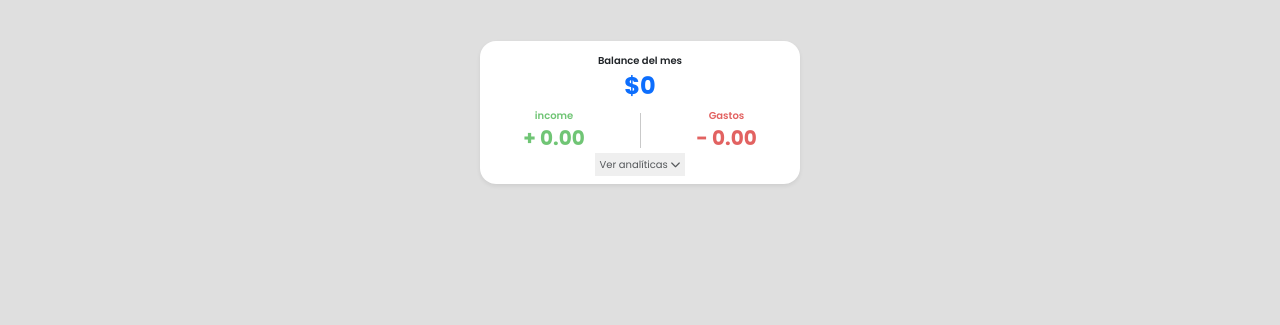
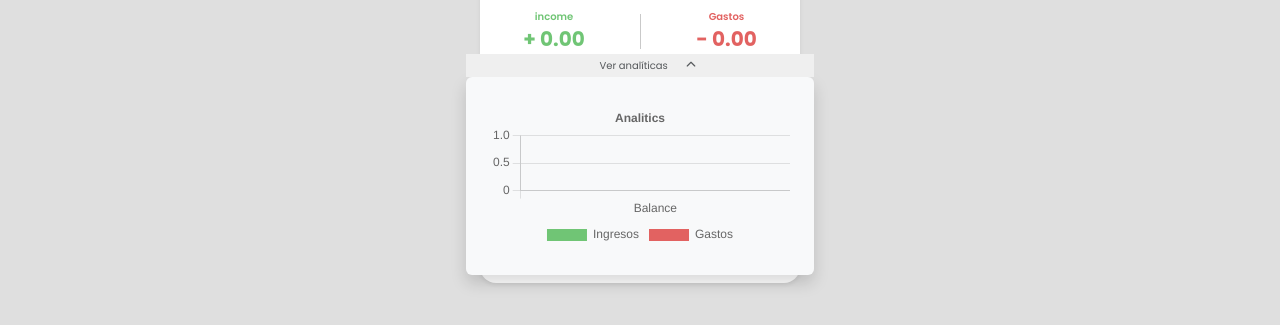
Before and after one commit to AndresTMX/cost-control, a React (Vite) app: page / in a window 1280 px wide. Shown: the part 326-651 px from the top of the page. Built offline with nearby package versions, Linux system fonts and the light colour scheme; no server answers.

Commit message:
Agregando grafica con chart js

```diff
--- a/db.json
+++ b/db.json
@@ -164,6 +164,17 @@
         "acount": "debito",
         "bank": "banamex"
       }
+    },
+    {
+      "id": "3e16f491-4c1d-49a9-965d-1e9518743458",
+      "date": "2023-07-26T07:19:03.242Z",
+      "concept": "Internet",
+      "amount": "1000",
+      "typeOperation": "retiro",
+      "details": {
+        "acount": "debito",
+        "bank": "bancomer"
+      }
     }
   ]
 }
--- a/package.json
+++ b/package.json
@@ -12,9 +12,11 @@
   },
   "dependencies": {
     "bootstrap": "^5.3.0",
+    "chart.js": "^4.3.1",
     "json-server": "^0.17.3",
     "react": "^18.2.0",
     "react-bootstrap": "^2.8.0",
+    "react-chartjs-2": "^5.2.0",
     "react-dom": "^18.2.0",
     "uuid": "^9.0.0"
   },
--- a/src/App.jsx
+++ b/src/App.jsx
@@ -37,6 +37,7 @@ function App() {
         balance={balance}
         income={income}
         expense={expense}
+        state={state}
       />
 
       <RecordDaly records={state.dataMonth} loading={loading} error={error} />
--- a/src/Context/index.jsx
+++ b/src/Context/index.jsx
@@ -1,6 +1,5 @@
 import { createContext, useReducer, useEffect } from "react";
 import {initalState, reducer} from '../Reducers/transactions.reducer';
-import { setMonth, allMonths } from "../Helpers";
 
 const Transaccions = createContext();
 
--- a/src/components/BalanceItem/index.jsx
+++ b/src/components/BalanceItem/index.jsx
@@ -1,7 +1,7 @@
 import {BoxAcordeon} from '../BoxAcordeon'
 import { ItemAnalitics } from '../ItemAnalitics';
 
-function BalanceItem({balance, income, expense }) {
+function BalanceItem({balance, income, expense , state}) {
   return (
     <>
       <section class='m-auto  col col-9 col-sm-8 col-md-5 col-xl-3 col-xxl-3 d-flex flex-column rounded-4 align-items-center p-2 border-1 shadow-sm  bg-white'>
@@ -29,7 +29,7 @@ function BalanceItem({balance, income, expense }) {
 
         <section>
             <BoxAcordeon text={'Ver analíticas'} propsZising={'container-fluid'} idCollapse={'collapseAnalitycs'}>
-                <ItemAnalitics balance={balance} income={income} expense={expense}/>
+                <ItemAnalitics balance={balance} income={income} expense={expense} state={state}/>
             </BoxAcordeon>
         </section>
 
--- a/src/components/BoxAcordeon/index.jsx
+++ b/src/components/BoxAcordeon/index.jsx
@@ -1,9 +1,10 @@
 import { useState } from "react";
 import { Collapse } from "bootstrap";
+import { Modal } from "../Modal";
 
 function BoxAcordeon({ children, text, idCollapse }) {
 
-  const [isExpanded, setIsExpanded] = useState(false);
+  const [isExpanded, setIsExpanded] = useState(true);
 
   return (
     <div>
@@ -13,7 +14,8 @@ function BoxAcordeon({ children, text, idCollapse }) {
             <div class="col accordion-item">
 
                 <button
-                  class="col-2 border-0 p-1 text-muted text-center align-items-center w-100 fs-7"
+                // onClick={() => setIsExpanded(!isExpanded)}
+                  class="col-12 border-0 p-1 text-muted text-center align-items-center w-100 fs-7"
                   type="button"
                   data-bs-toggle="collapse"
                   data-bs-target={`#${idCollapse}`}
@@ -26,10 +28,12 @@ function BoxAcordeon({ children, text, idCollapse }) {
 
               <div
                 id={idCollapse}
-                class={`accordion-collapse collapse ${isExpanded ? "show" : ""}`}
+                class={`col-12 accordion-collapse collapse ${isExpanded ? "show" : ""}`}
                 data-bs-parent="#accordionExample"
               >
+                 <Modal>
                   {children}
+                 </Modal>
               </div>
 
             </div>
--- a/src/components/ItemAnalitics/index.jsx
+++ /dev/null
@@ -1,17 +0,0 @@
-
-
-function ItemAnalitics({balance, income, expenses}) {
-
-    return (
-        <>
-        <section>
-            <span>Analics</span>
-            {balance}
-            {income}
-            {expenses}
-        </section>
-        </>
-     );
-}
-
-export {ItemAnalitics};
--- /dev/null
+++ b/src/components/ItemAnalitics/index.tsx
@@ -0,0 +1,67 @@
+import React from 'react';
+import {
+  Chart as ChartJS,
+  CategoryScale,
+  LinearScale,
+  BarElement,
+  Title,
+  Tooltip,
+  Legend,
+} from 'chart.js';
+import { Bar } from 'react-chartjs-2';
+
+
+function ItemAnalitics({balance, income, expense, state}) {
+
+  const {month} = state
+
+ChartJS.register(
+  CategoryScale,
+  LinearScale,
+  BarElement,
+  Title,
+  Tooltip,
+  Legend
+);
+
+const options = {
+  responsive: true,
+  plugins: {
+    legend: {
+      position: 'bottom' as const,
+    },
+    title: {
+      display: true,
+      text: 'Analitics',
+    },
+  },
+};
+
+const labels = ['Balance'];
+
+const data = {
+  labels,
+  datasets: [
+    {
+      label: `Ingresos`,
+      data:[income] ,
+      borderColor: 'rgb(255, 99, 132)',
+      backgroundColor: '#70c575',
+    },
+    {
+      label: `Gastos`,
+      data:[expense] ,
+      borderColor: 'rgb(255, 99, 132)',
+      backgroundColor: '#e26261',
+    },
+  ],
+};
+
+    return (
+        <div className='d-flex p-2 col-12 w-100 bg-light '>
+           <Bar data={data} options={options} />
+        </div>
+     );
+}
+
+export {ItemAnalitics};
--- a/src/components/Modal/index.jsx
+++ b/src/components/Modal/index.jsx
@@ -1,6 +1,6 @@
 import { CustomButton } from "../CustomButton";
 
-function Modal({children, state, dispatch}) {
+function Modal({children}) {
 
     return (
         <div class="d-flex flex-column justify-content-center align-items-center bg-light p-3 rounded-2 shadow ">
```
Also changed, not shown: 1 other file (tests, documents, lock files or other folders).
